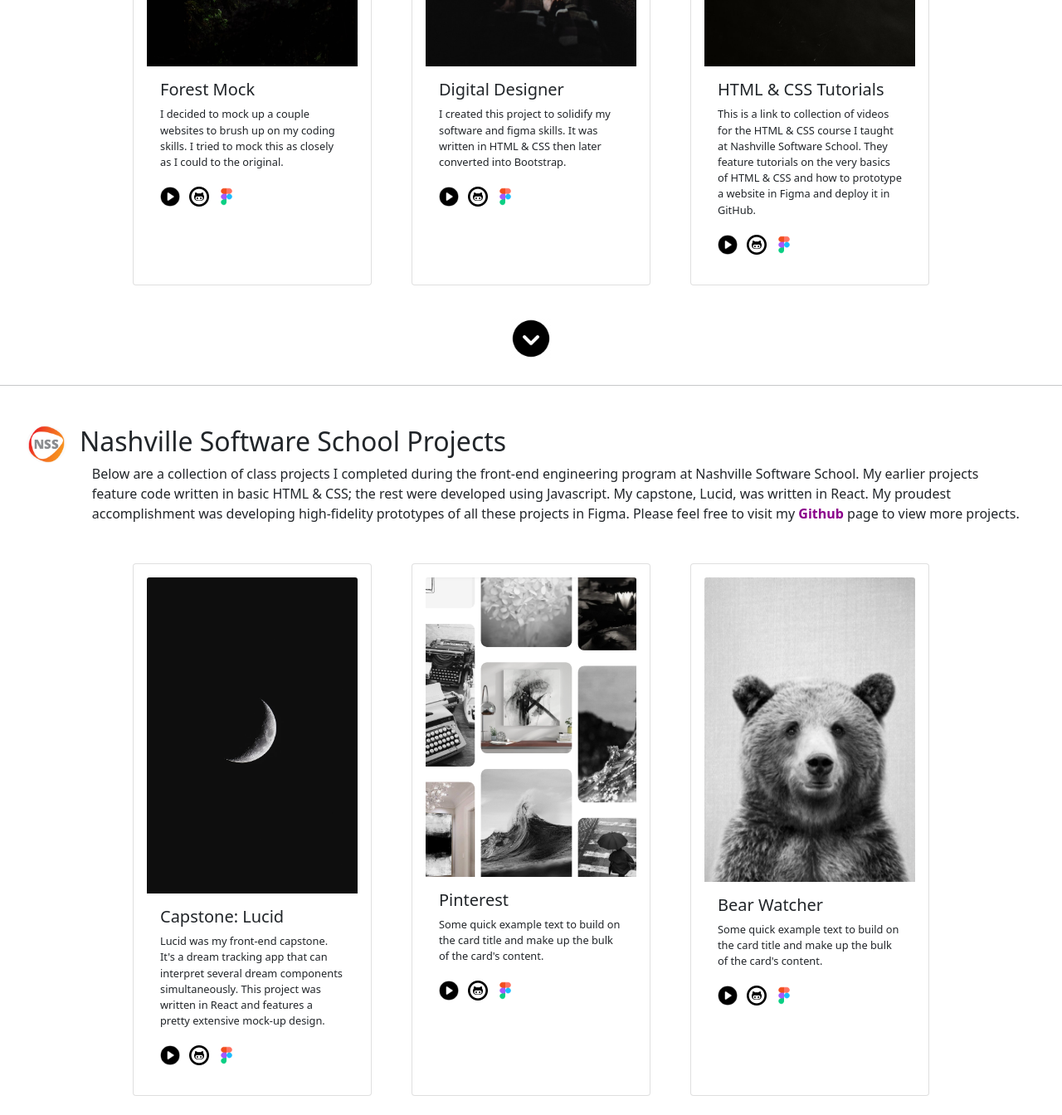
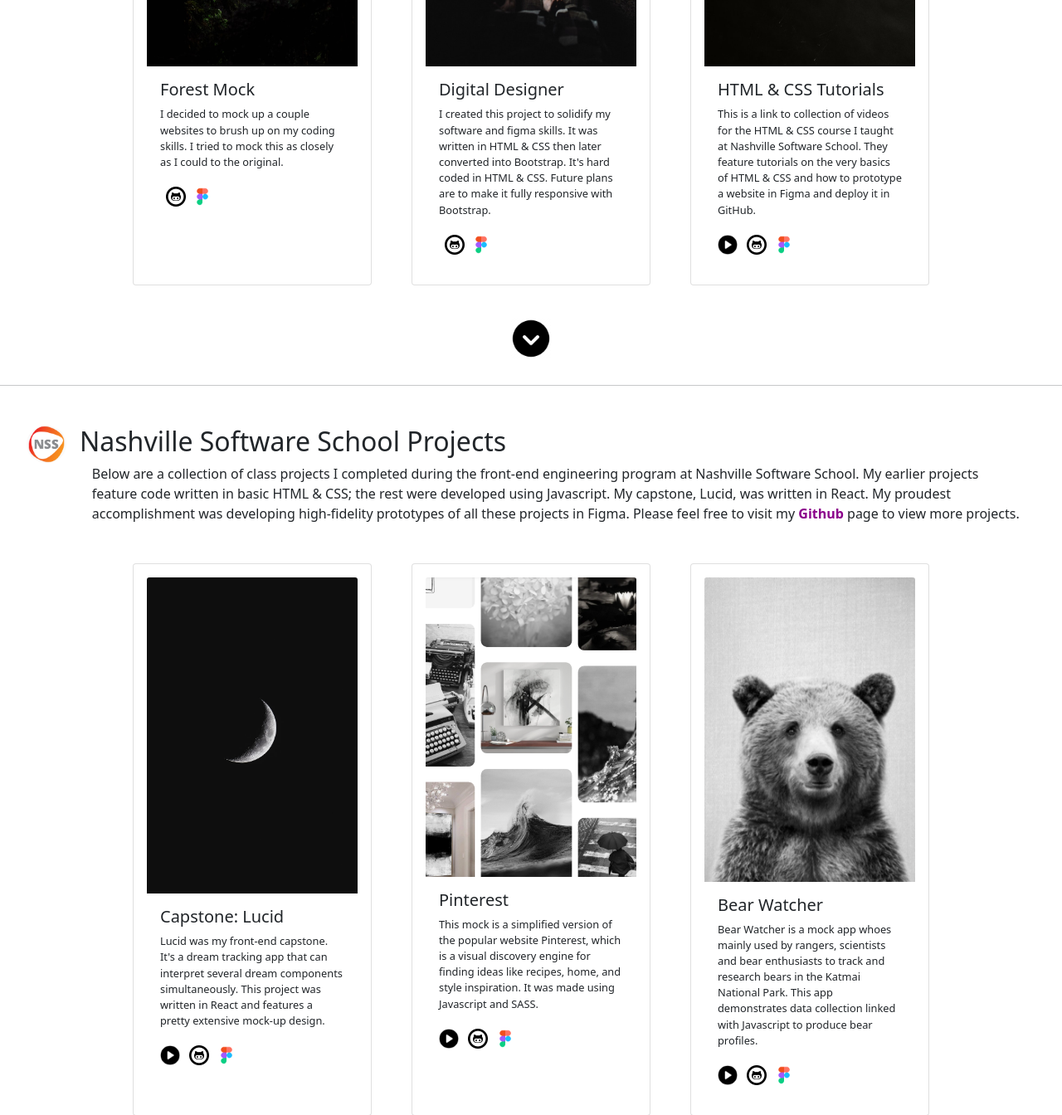
Before and after one commit to danicrosby/Portfolio-2022, a plain HTML site: page index.html in a window 1280 px wide. Shown: the part 1380-2724 px from the top of the page at 83% size. Drawn offline with nearby package versions, Linux system fonts and the light colour scheme; a web font is replaced by a local one.

Commit message:
added new figma links to project cards

```diff
--- a/index.html
+++ b/index.html
@@ -111,7 +111,7 @@
         <div class="card-body">
           <h5 class="card-title">Forest Mock</h5>
           <p class="card-text">I decided to mock up a couple websites to brush up on my coding skills. I tried to mock this as closely as I could to the original.</p>
-          <a href="https://github.com/danicrosby"><img src="images/play-btn.png" alt="" style="width: 1.5rem;"></a>
+          <!-- <a href=""><img src="images/play-btn.png" alt="" style="width: 1.5rem;"></a> -->
           <a href="https://github.com/danicrosby/forest"><img src="images/github.png" alt="" style="width: 2rem; margin-left: .2rem;"></a>
           <a href="https://www.figma.com/file/W5NvQ2jmDbTg8aAj87NwAN/Forest?node-id=0%3A1"><img src="images/figma.png" alt="" style="width: 1.5rem;"></a>
         </div>
@@ -122,8 +122,8 @@
         <img src="images/designer.jpeg" class="card-img-top img-fluid" alt="...">
         <div class="card-body">
           <h5 class="card-title">Digital Designer</h5>
-          <p class="card-text">I created this project to solidify my software and figma skills. It was written in HTML & CSS then later converted into Bootstrap.</p>
-          <a href="https://github.com/danicrosby/digital-designer"><img src="images/play-btn.png" alt="" style="width: 1.5rem;"></a>
+          <p class="card-text">I created this project to solidify my software and figma skills. It was written in HTML & CSS then later converted into Bootstrap. It's hard coded in HTML & CSS. Future plans are to make it fully responsive with Bootstrap.</p>
+          <!-- <a href=""><img src="images/play-btn.png" alt="" style="width: 1.5rem;"></a> -->
           <a href="https://github.com/danicrosby/digital-designer"><img src="images/github.png" alt="" style="width: 2rem; margin-left: .2rem;"></a>
           <a href="https://www.figma.com/file/ZgmFzHFVDoEJx3iAOEx4im/Digital-Designer?node-id=3%3A3"><img src="images/figma.png" alt="" style="width: 1.5rem;"></a>
         </div>
@@ -169,9 +169,9 @@
         <div class="card-body">
           <h5 class="card-title">Capstone: Lucid</h5>
           <p class="card-text">Lucid was my front-end capstone. It's a dream tracking app that can interpret several dream components simultaneously. This project was written in React and features a pretty extensive mock-up design.</p>
-          <a href="https://github.com/danicrosby"><img src="images/play-btn.png" alt="" style="width: 1.5rem;"></a>
+          <a href="https://www.loom.com/share/f1e3cdbcecc044c8a4905ca5abf760e1"><img src="images/play-btn.png" alt="" style="width: 1.5rem;"></a>
           <a href="https://github.com/danicrosby/LUCID-Front-End-Capstone"><img src="images/github.png" alt="" style="width: 2rem; margin-left: .2rem;"></a>
-          <a href="https://github.com/danicrosby"><img src="images/figma.png" alt="" style="width: 1.5rem;"></a>
+          <a href="https://www.figma.com/file/IIy4DmJgvuDROeB7uF1qdr/Lucid-Proto1"><img src="images/figma.png" alt="" style="width: 1.5rem;"></a>
         </div>
       </div>
 
@@ -180,22 +180,22 @@
         <img src="images/pinterest.png" class="card-img-top" alt="...">
         <div class="card-body">
           <h5 class="card-title">Pinterest</h5>
-          <p class="card-text">Some quick example text to build on the card title and make up the bulk of the card's content.</p>
+          <p class="card-text">This mock is a simplified version of the popular website Pinterest, which is a visual discovery engine for finding ideas like recipes, home, and style inspiration. It was made using Javascript and SASS.</p>
           <a href="https://www.loom.com/share/319c664aaf2f402bb146dd0de01cc6bd"><img src="images/play-btn.png" alt="" style="width: 1.5rem;"></a>
           <a href="https://github.com/danicrosby/pinterest"><img src="images/github.png" alt=""style="width: 2rem; margin-left: .2rem;"></a>
-          <a href="https://lucid.app/lucidchart/0f011832-9e4d-4de2-909d-ee4861d86393/edit?shared=true&invitationId=inv_f3390ee5-1234-4974-adef-3e2e6200276d&page=UX0ge8ms7tVt#"><img src="images/figma.png" alt="" style="width: 1.5rem;"></a>
+          <a href="https://www.figma.com/file/h30XzJPlbJgHFsMugERAMJ/Pretty-Much-Pinterest-WireFrame%3A-Figma-%26-LucidChart?node-id=2%3A9"><img src="images/figma.png" alt="" style="width: 1.5rem;"></a>
         </div>
       </div>
 
-      <!-- NEXT PROJECT -->
+      <!-- BEAR WATCHER -->
       <div class="card m-4 p-3 d-flex flex-wrap justify-content-center" style="width: 18rem;">
         <img src="images/bear.png" class="card-img-top" alt="...">
         <div class="card-body">
           <h5 class="card-title">Bear Watcher</h5>
-          <p class="card-text">Some quick example text to build on the card title and make up the bulk of the card's content.</p>
+          <p class="card-text">Bear Watcher is a mock app whoes mainly used by rangers, scientists and bear enthusiasts to track and research bears in the Katmai National Park. This app demonstrates data collection linked with Javascript to produce bear profiles.</p>
           <a href="https://github.com/danicrosby"><img src="images/play-btn.png" alt="" style="width: 1.5rem;"></a>
           <a href="https://github.com/danicrosby/bear-watcher"><img src="images/github.png" alt="" style="width: 2rem; margin-left: .2rem;"></a>
-          <a href="https://www.figma.com/file/6VTWlVFWrUrVviW2rD6iXo/Bear-Watcher?node-id=0%3A1"><img src="images/figma.png" alt="" style="width: 1.5rem;"></a>
+          <a href="https://www.figma.com/file/6VTWlVFWrUrVviW2rD6iXo/Bear-Watcher?node-id=102%3A10"><img src="images/figma.png" alt="" style="width: 1.5rem;"></a>
         </div>
       </div>
     </div>
```
